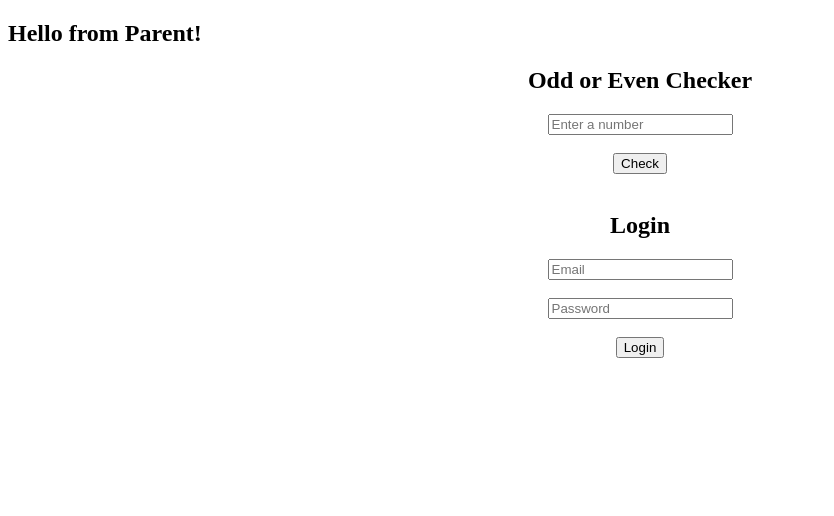
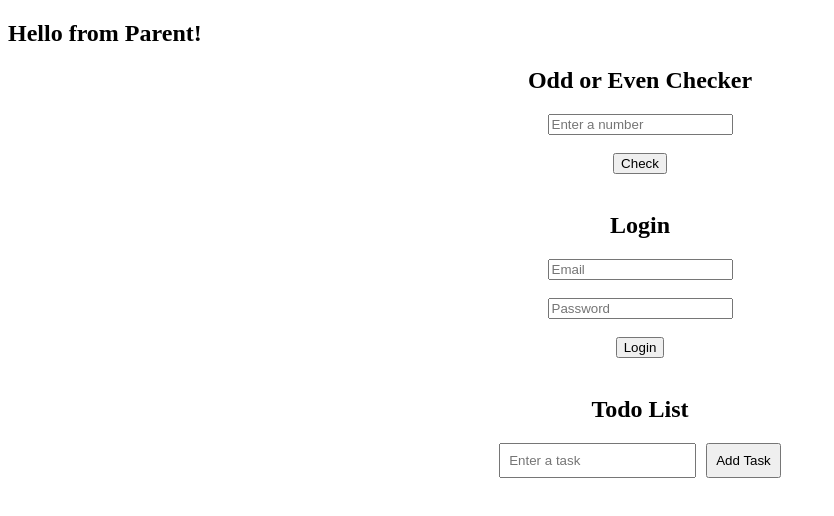
Before and after one commit to 12nagrajhm/React-Js-Handon, a React (Vite) app in the folder my-react-app/: page / in a window 1280 px wide. Shown: the top 516 px of the page, without its empty margins (0-834 px from the left). Built offline with nearby package versions, Linux system fonts and the light colour scheme.

Commit message:
Todo app commit

```diff
--- a/my-react-app/src/App.jsx
+++ b/my-react-app/src/App.jsx
@@ -8,8 +8,7 @@ import Calculator from "./components/Calculator";
 import ParentComponent from "./components/ParentComponent";
 import OddEvenCheck from "./components/OddEvenCheck";
 import LoginForm from "./components/LoginForm";
-
-
+import TodoApp from "./components/TodoApp";
 const App = () => {
   return (
     <div>
@@ -20,11 +19,10 @@ const App = () => {
       <SubTwoNumbers />
       <MulTwoNumbers/>*/}
       {/*<Calculator/>*/}
-      <ParentComponent/>
-      <OddEvenCheck/>
-      <LoginForm/>
-
-
+      <ParentComponent />
+      <OddEvenCheck />
+      <LoginForm />
+      <TodoApp />
     </div>
   );
 };
--- /dev/null
+++ b/my-react-app/src/components/TodoApp.jsx
@@ -0,0 +1,52 @@
+import React, { useState } from "react";
+
+const TodoApp = () => {
+  const [task, setTask] = useState("");
+  const [tasks, setTasks] = useState([]);
+
+  // Function to add a task
+  const handleAddTask = () => {
+    if (task.trim()) {
+      setTasks([...tasks, task]); // Add new task to the list
+      setTask(""); // Clear the input field
+    }
+  };
+
+  // Function to delete a task
+  const handleDeleteTask = (index) => {
+    const newTasks = tasks.filter((_, i) => i !== index); // Remove selected task
+    setTasks(newTasks);
+  };
+
+  return (
+    <div style={{ textAlign: "center", marginTop: "20px" }}>
+      <h2>Todo List</h2>
+      <input
+        type="text"
+        placeholder="Enter a task"
+        value={task}
+        onChange={(e) => setTask(e.target.value)}
+        style={{ padding: "8px", marginRight: "10px" }}
+      />
+      <button onClick={handleAddTask} style={{ padding: "8px" }}>
+        Add Task
+      </button>
+
+      <ul style={{ listStyleType: "none", padding: 0 }}>
+        {tasks.map((task, index) => (
+          <li key={index} style={{ margin: "10px 0" }}>
+            {task}
+            <button
+              onClick={() => handleDeleteTask(index)}
+              style={{ marginLeft: "10px", padding: "5px" }}
+            >
+              Delete
+            </button>
+          </li>
+        ))}
+      </ul>
+    </div>
+  );
+};
+
+export default TodoApp;
```
